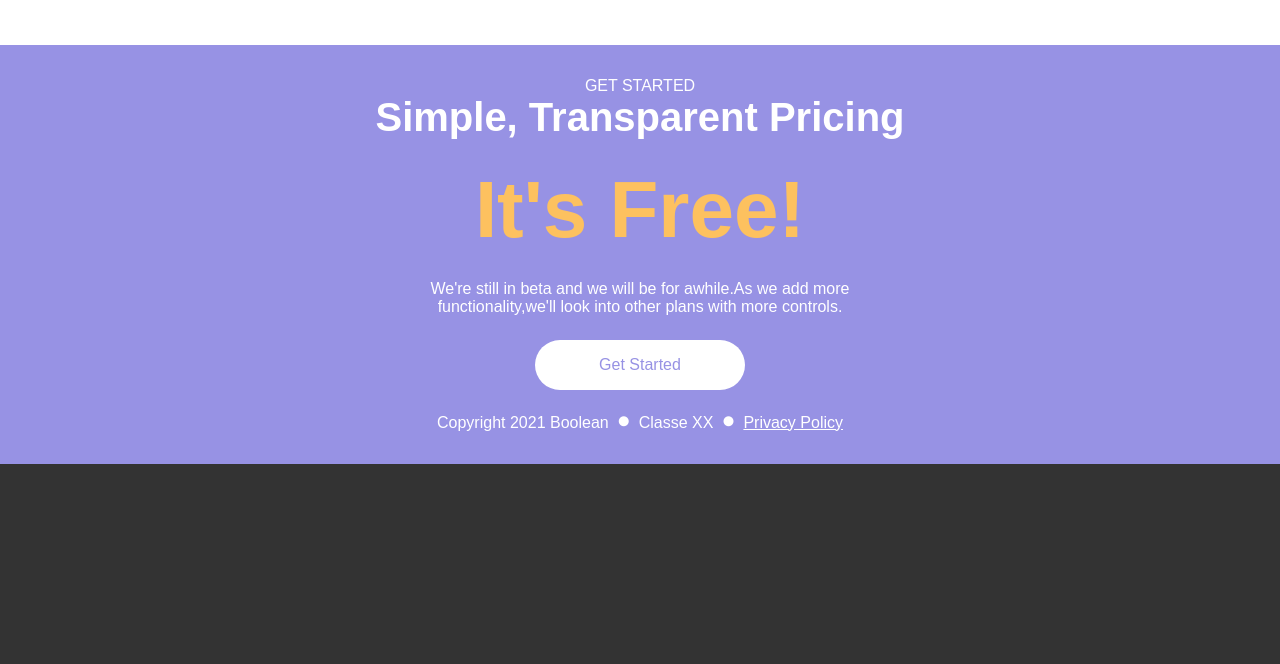
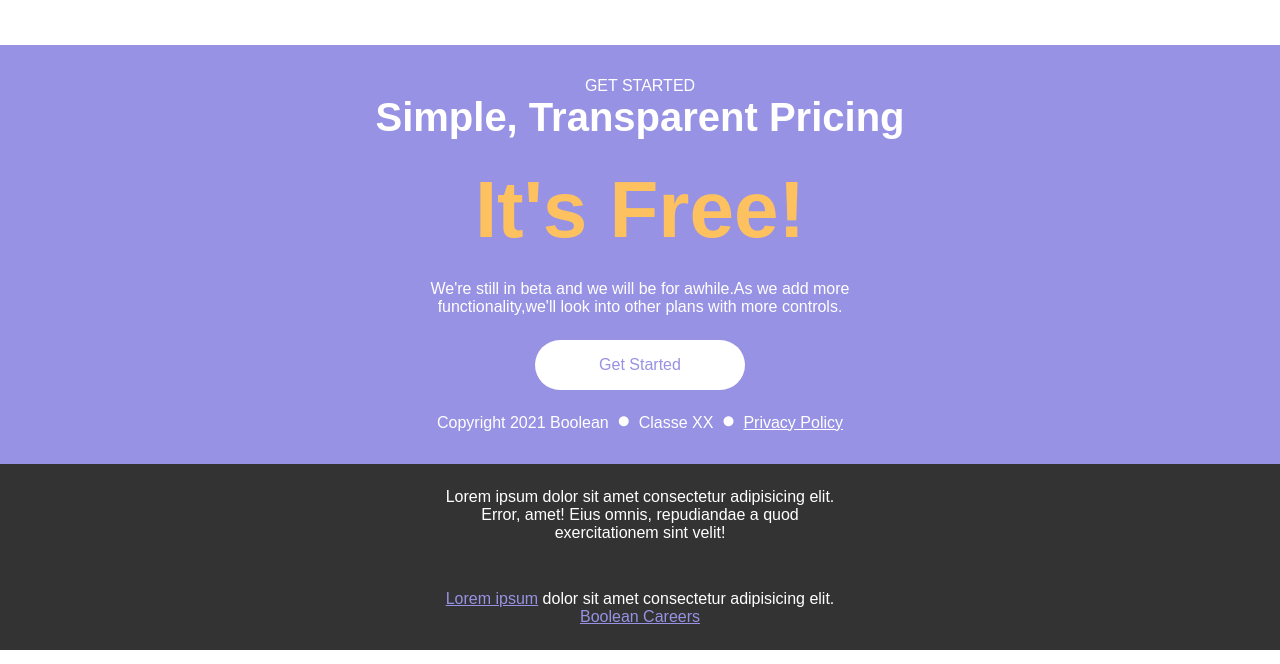
Before and after one commit to FontaMatte/htmlcss-responsive-layout, a plain HTML site: page index.html in a window 1280 px wide. Shown: the part 3747-4411 px from the top of the page. Drawn offline with Linux system fonts and the light colour scheme.

Commit message:
Pagina Completata

```diff
--- a/index.html
+++ b/index.html
@@ -22,8 +22,8 @@
                                 <li><a href="#planning">Planning</a></li>
                                 <li><a href="#testimonials">Testimonials</a></li>
                                 <li><a href="#benefit">Features</a></li>
-                                <li><a href="#about-us">About Us</a></li>
-                                <li><a class="button white" href="#">Get Started</a></li>
+                                <li><a href="#about">About Us</a></li>
+                                <li><a class="button white" href="#get-started">Get Started</a></li>
                             </ul>
                         </nav>
                         <div class="menu-mobile">
@@ -342,8 +342,12 @@
 
             <footer>
                 <div class="container-small">
-                    <p></p>
-                    <p></p>
+                    <p>
+                        Lorem ipsum dolor sit amet consectetur adipisicing elit. Error, amet! Eius omnis, repudiandae a quod exercitationem sint velit!
+                    </p>
+                    <p>
+                        <a href="#">Lorem ipsum</a> dolor sit amet consectetur adipisicing elit. <a href="#">Boolean Careers</a>
+                    </p>
                 </div>
             </footer>
         </main>
--- a/style.css
+++ b/style.css
@@ -455,7 +455,16 @@ header {
 /* regole footer */
 footer {
     background-color:#333333 ;
-    height: 200px;
+    color: white;
+    text-align: center;
+}
+
+footer p {
+    padding: 1.5rem;
+}
+
+footer p a {
+    color: var(--color-purple);
 }
 
 
```
